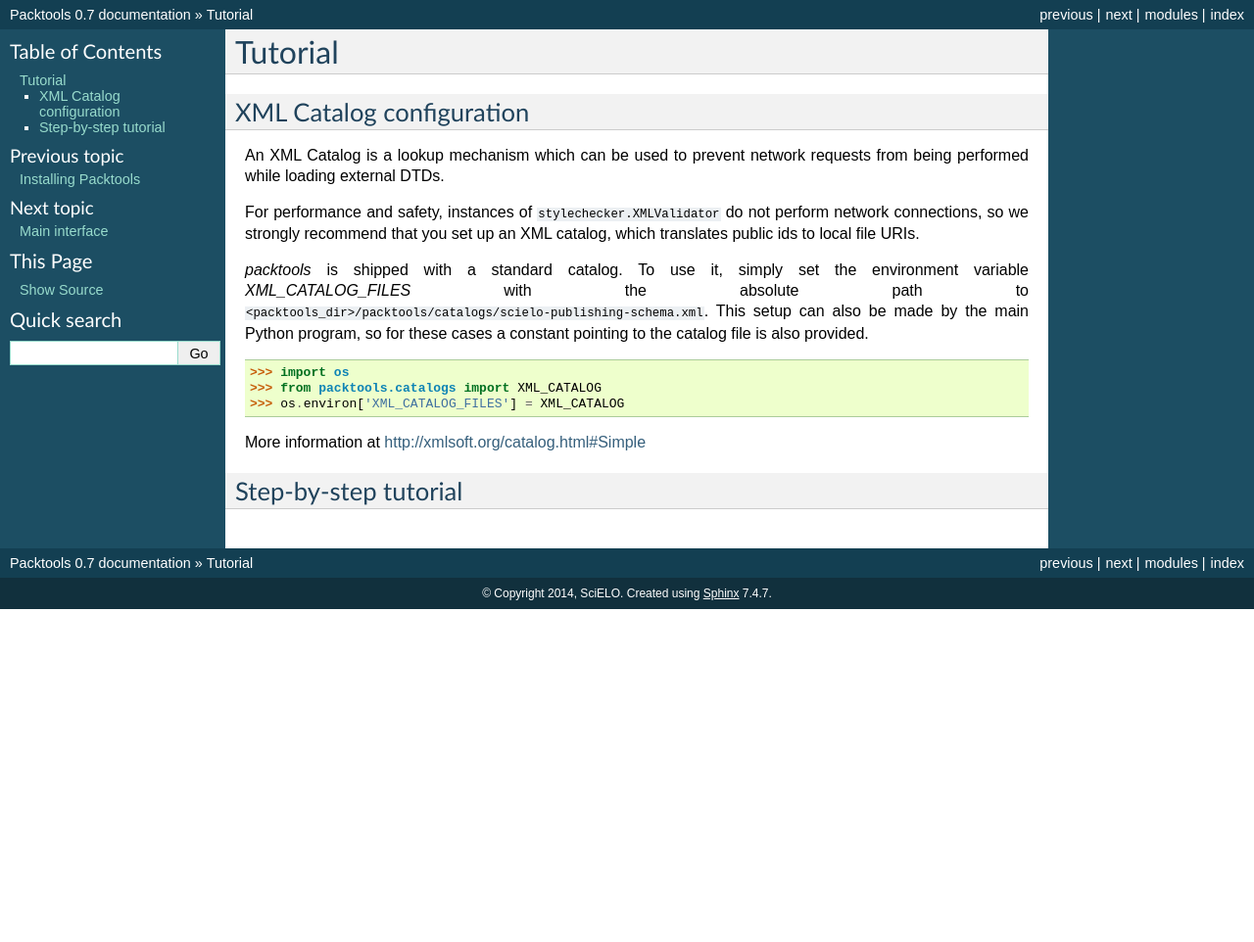
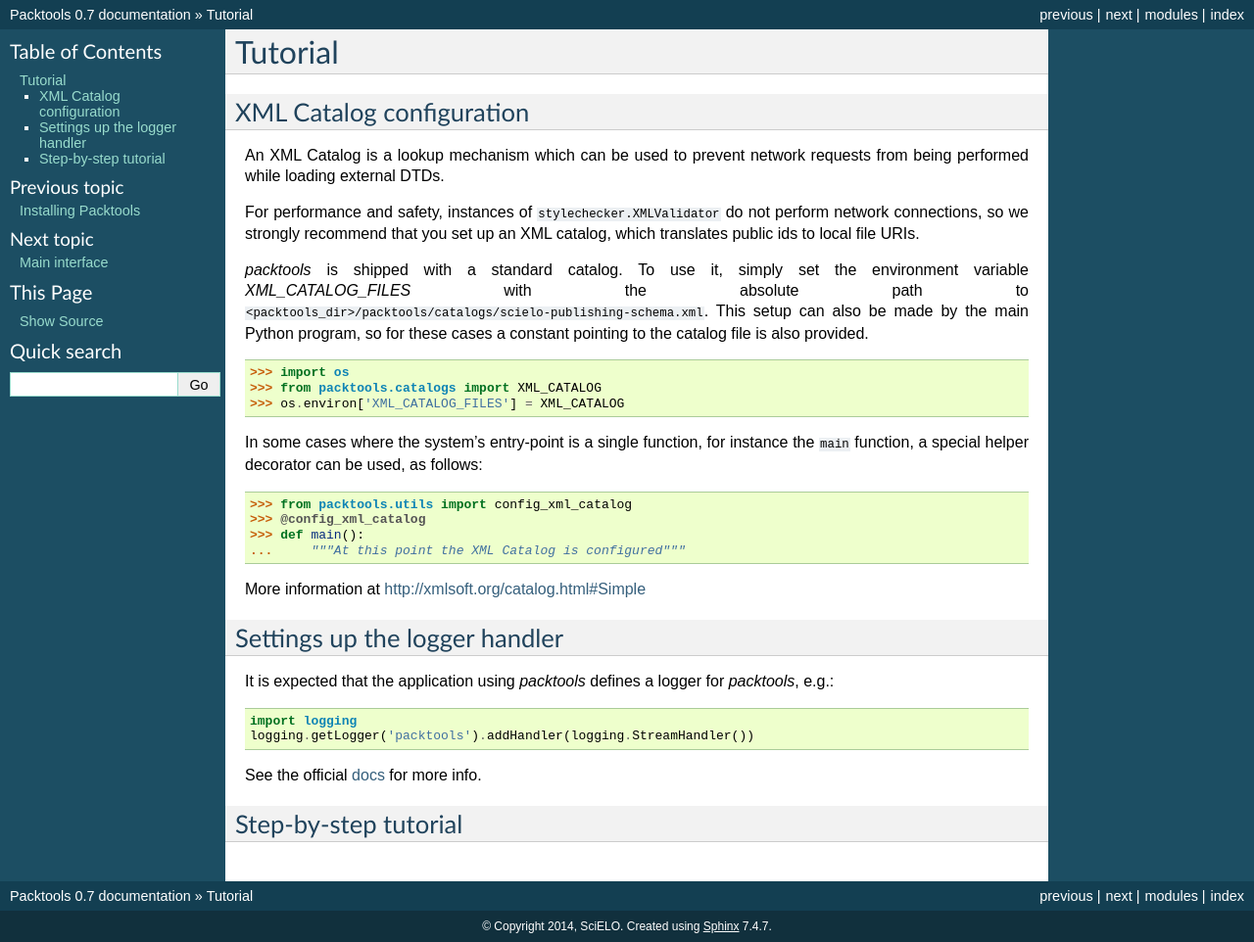
Before and after one commit to scieloorg/packtools, a Sphinx documentation site: the page built from docs/quickstart.rst, in a window 1280 px wide. Shown: the whole page at 98% size. Built offline with Sphinx 7.4.7, drawn with Linux system fonts in a browser that asks for light colours; before the commit the page ends 900 px from its top, so only the background shows below that.

Commit message:
Setting up a do-nothing handler for logs.

```diff
--- a/docs/quickstart.rst
+++ b/docs/quickstart.rst
@@ -26,7 +26,33 @@
     >>> os.environ['XML_CATALOG_FILES'] = XML_CATALOG
 
 
+In some cases where the system's entry-point is a single function, for instance
+the ``main`` function, a special helper decorator can be used, as follows:
+
+.. code-block:: python
+
+    >>> from packtools.utils import config_xml_catalog
+    >>> @config_xml_catalog
+    >>> def main():
+    ...     """At this point the XML Catalog is configured"""
+
+
 More information at http://xmlsoft.org/catalog.html#Simple
+
+
+Settings up the logger handler
+------------------------------
+
+It is expected that the application using `packtools` defines a logger for
+`packtools`, e.g.:
+
+.. code-block:: python
+
+    import logging
+    logging.getLogger('packtools').addHandler(logging.StreamHandler())
+
+
+See the official `docs <http://docs.python.org/2.7/howto/logging.html#configuring-logging>`_ for more info.
 
 
 Step-by-step tutorial
--- a/packtools/__init__.py
+++ b/packtools/__init__.py
@@ -1,7 +1,13 @@
 """Packtools is a Python library and set of command line utilities which can be
 used to handle SciELO Publishing Schema packages and XML files.
 """
+import logging
+
 from .xray import SPSPackage
 from .domain import XMLValidator, XMLPacker
 from .utils import XML
 from .version import __version__
+
+# Setting up a do-nothing handler. We expect the application to define
+# the handler for `packtools`.
+logging.getLogger(__name__).addHandler(logging.NullHandler())
```
